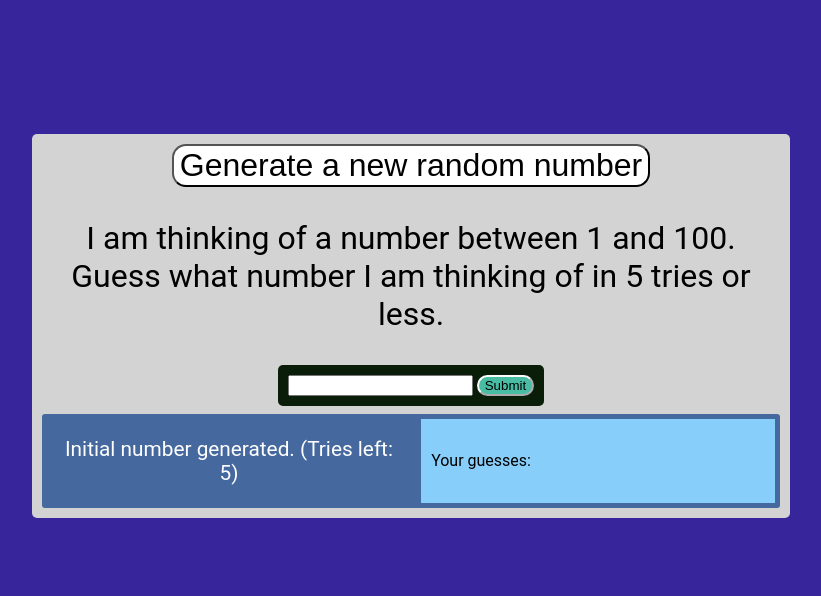
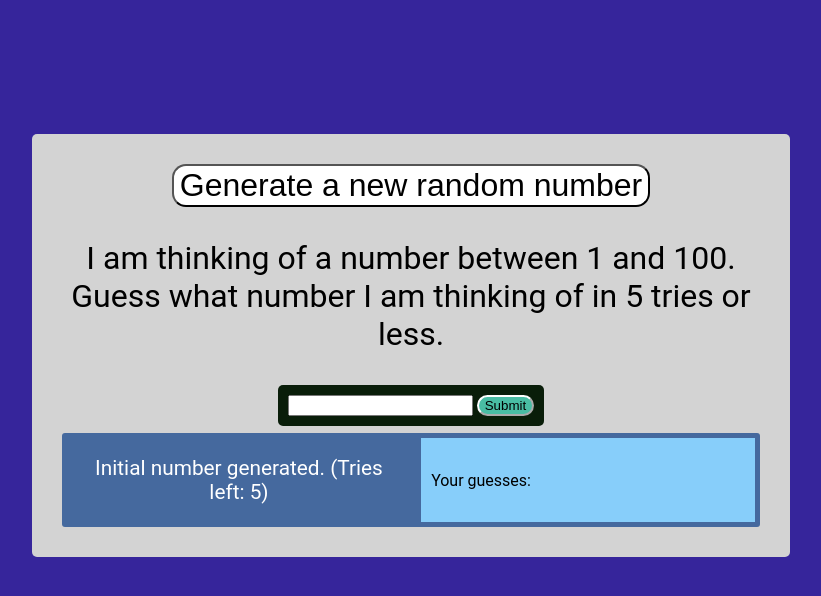
Before and after one commit to froilanenriquez3/FroilanEnriquezDWEC, a PHP site: page /P3_1/index.html in a window 1280 px wide. Shown: the top 596 px of the page, without its empty margins (229-1050 px from the left). Run offline with PHP 8.4, Linux system fonts and the light colour scheme.

Commit message:
Added styles

```diff
--- a/P3_1/style.css
+++ b/P3_1/style.css
@@ -15,7 +15,7 @@ body{
     justify-content: center;
     margin-top: 10%;
     border-radius: 5px;
-    padding: 10px;
+    padding: 30px;
     background-color: lightgray;
 
 }
```
